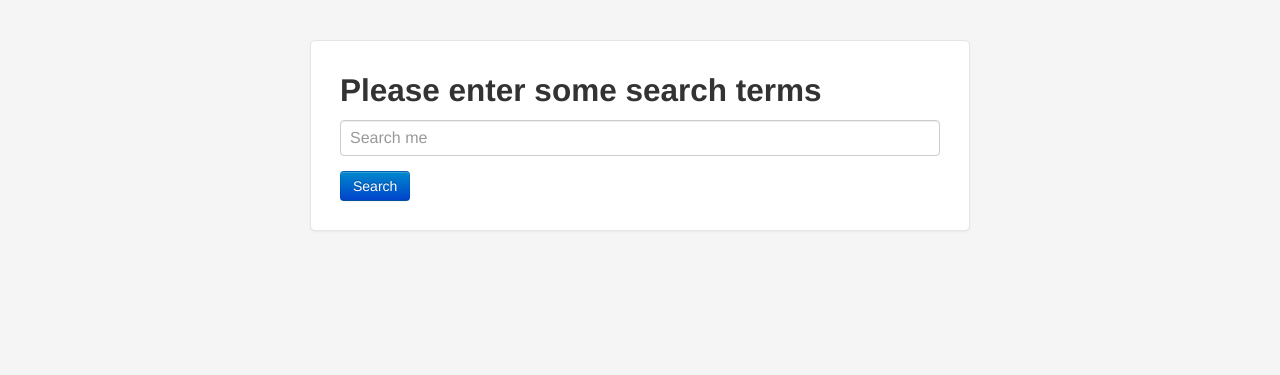
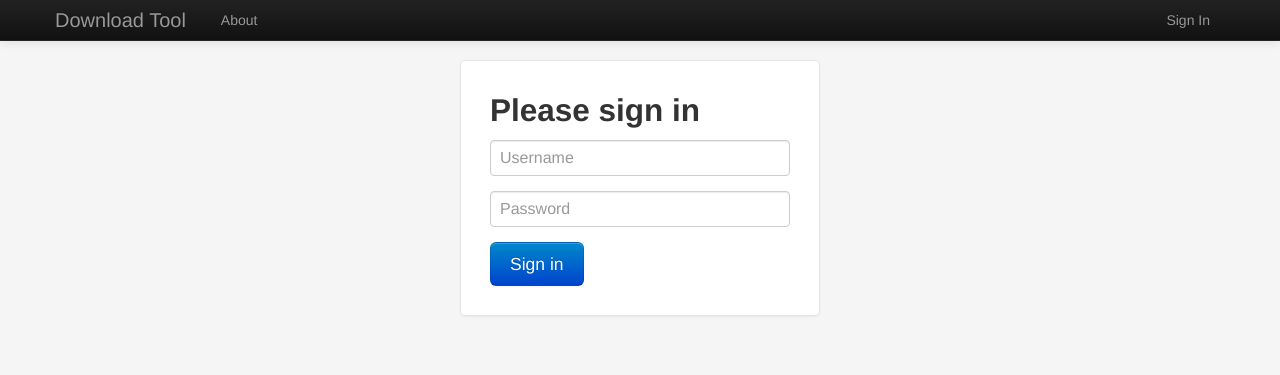
Before and after one commit to cooperhewitt/download-tool, a Django app: page / in a window 1280 px wide. Shown: the top 375 px of the page. Run offline with Django 3.2, Linux system fonts and the light colour scheme.

Commit message:
adding a bunch of login stuff

```diff
--- a/download/static/css/main.css
+++ b/download/static/css/main.css
@@ -1,5 +1,5 @@
 body {
-  padding-top: 40px;
+  padding-top: 60px;
   padding-bottom: 40px;
   background-color: #f5f5f5;
 }
@@ -28,7 +28,32 @@ body {
   padding: 7px 9px;
 }
 
+.form-signin {
+        max-width: 300px;
+        padding: 19px 29px 29px;
+        margin: 0 auto 20px;
+        background-color: #fff;
+        border: 1px solid #e5e5e5;
+        -webkit-border-radius: 5px;
+           -moz-border-radius: 5px;
+                border-radius: 5px;
+        -webkit-box-shadow: 0 1px 2px rgba(0,0,0,.05);
+           -moz-box-shadow: 0 1px 2px rgba(0,0,0,.05);
+                box-shadow: 0 1px 2px rgba(0,0,0,.05);
+      }
+.form-signin .form-signin-heading,
+.form-signin .checkbox {
+		margin-bottom: 10px;
+}
+.form-signin input[type="text"],
+.form-signin input[type="password"] {
+        font-size: 16px;
+        height: auto;
+        margin-bottom: 15px;
+        padding: 7px 9px;
+}
+
 @media (max-width: 979px) {
 body {
-  padding-top: 20px;
+	padding-top: 0px;
 }
--- a/download/templates/download/index.html
+++ b/download/templates/download/index.html
@@ -4,11 +4,25 @@
 
 {% if error_message %}<p><strong>{{ error_message }}</strong></p>{% endif %}
 
-<form class="form-search" action="/search/" method="post">
-	{% csrf_token %}
-	<h2 class="form-search-heading">Please enter some search terms</h2>
-	<input type="text"  class="input-block-level" name="query" placeholder="Search me">
-	<button class="btn btn-sm btn-primary" type="submit">Search</button>
+{% if user.is_authenticated %}
+    <form class="form-search" action="/search/" method="post">
+		{% csrf_token %}
+		<h2 class="form-search-heading">Please enter some search terms</h2>
+		<input type="text"  class="input-block-level" name="query" placeholder="Search me">
+		<button class="btn btn-sm btn-primary" type="submit">Search</button>
+	</form>
+{% else %}
+<form class="form-signin" action="/login/" method="post">
+{% csrf_token %}
+  <h2 class="form-signin-heading">Please sign in</h2>
+  <input type="text" name="username" class="input-block-level" placeholder="Username">
+  <input type="password" name="password" class="input-block-level" placeholder="Password">
+  <button class="btn btn-large btn-primary" type="submit">Sign in</button>
 </form>
+
+
+{% endif %}
+
+
 </div>
 {% endblock %}
--- a/download/templates/download/layout.html
+++ b/download/templates/download/layout.html
@@ -16,7 +16,39 @@
   </head>
 
   <body>
+	<div class="navbar navbar-fixed-top navbar-inverse">
+	  <div class="navbar-inner">
+	    <div class="container">
+	      <a class="btn btn-navbar" data-toggle="collapse" data-target=".nav-collapse">
+	        <span class="icon-bar"></span>
+	        <span class="icon-bar"></span>
+	        <span class="icon-bar"></span>
+	      </a>
+	      <a class="brand" href="/">Download Tool</a>
 
+	      <div class="nav-collapse collapse">
+			<ul class="nav">
+				  <li><a href="/about/">About</a></li>
+			    </ul>
+			<ul class="nav pull-right">
+	{% if user.is_authenticated %}
+	            <li class="dropdown">
+	              <a href="#" class="dropdown-toggle" data-toggle="dropdown">Hello {{ user.username }} <b class="caret"></b></a>
+	              <ul class="dropdown-menu">
+	                <li><a href="/logout/">Logout</a></li>
+	              </ul>
+	            </li>
+	{% else %}
+
+				<li><a href="/login/" title="Sign In" id="signin" >Sign In</a></li>
+
+	{% endif %}
+	          </ul>
+	      </div>
+
+	    </div>
+	  </div>
+	</div>
 	{% block content %}{% endblock %}
 
     <script src="{% static 'js/jquery-min.js' %}"></script>
--- a/download/templates/download/search.html
+++ b/download/templates/download/search.html
@@ -8,6 +8,7 @@
 		{% csrf_token %}
 	<h2>Prepare your download</h2>
 <input type="text" name="email" placeholder="Enter your email address"><br />
+<input type="hidden" name="object_ids" value={{ objects }}>
 <button class="btn btn-sm btn-primary" type="submit">Submit</button>
 <a class="btn btn-sm" href="/">Try another search</a>
 </form>
--- a/download/templates/download/thanks.html
+++ b/download/templates/download/thanks.html
@@ -9,4 +9,6 @@
 <a class="btn btn-sm" href="/">Try another search</a>
 
 </div>
+
+{{ rsp }}
 {% endblock %}
--- a/download/urls.py
+++ b/download/urls.py
@@ -4,6 +4,10 @@ from download import views
 
 urlpatterns = patterns('',
     url(r'^$', views.index, name='index'),
+    url(r'^about/$', views.about, name='about'),
 	url(r'^search/$', views.search, name='search'),
 	url(r'^thanks/$', views.thanks, name='thanks'),
+
+	url(r'^login/$', views.login_page, name='login'),
+	url(r'^logout/$', views.logout_page, name='logout'),
 )
--- a/download/views.py
+++ b/download/views.py
@@ -1,6 +1,7 @@
+from django.contrib.auth import authenticate, login, logout
 from django.shortcuts import render, redirect
 from download.models import Download
-import os
+import os, uuid
 import cooperhewitt.api.client
 import json
 
@@ -10,6 +11,10 @@ hostname = os.environ['CH_API_HOST']
 def index(request):
 	context = {}
 	return render(request, 'download/index.html', context)
+
+def about(request):
+	context = {}
+	return render(request, 'download/about.html', context)
 
 def search(request):
 	try:
@@ -23,8 +28,55 @@ def search(request):
 		return render(request, 'download/search.html', context)
 
 def thanks(request):
+	try:
+		#email = request.POST['email']
+		#object_ids = request.POST['object_ids']
+		search_string = request.POST['search_string']
+	except (KeyError, Download.DoesNotExist):
+		return redirect('/')
+	else:
+		event_id = uuid.uuid4()
+		event_id = str(event_id)
+
+		event = {
+			'event_id': event_id,
+			'action': 'download_tool',
+			'search_string': search_string,
+			 #'object_ids': object_ids
+		}
+
+		api = cooperhewitt.api.client.OAuth2(access_token, hostname=hostname)
+		method = 'millerfox.eventserver.registerEvents'
+		args = { 'events': events }
+
+		rsp = api.call(method, **args)
+
+		context = {'rsp':rsp}
+		return render(request, 'download/thanks.html', context)
+
+def login_page(request):
 	context = {}
-	return render(request, 'download/thanks.html', context)
+
+	if request.method == 'POST':
+		username = request.POST['username']
+		password = request.POST['password']
+
+		user = authenticate(username=username, password=password)
+
+		if user is not None:
+			if user.is_active:
+				login(request, user)
+				return render(request, 'download/index.html', context)
+		else:
+			return render(request, 'download/login.html', context)
+
+	return render(request, 'download/login.html', context)
+
+def logout_page(request):
+	context = {}
+	logout(request)
+
+	return render(request, 'download/logout.html', context)
 
 def search_objects(query):
 	api = cooperhewitt.api.client.OAuth2(access_token, hostname=hostname)
```
Also changed, not shown: download/templates/download/about.html (added, +11 -0 lines), download/templates/download/login.html (added, +20 -0 lines), download/templates/download/logout.html (added, +11 -0 lines).
